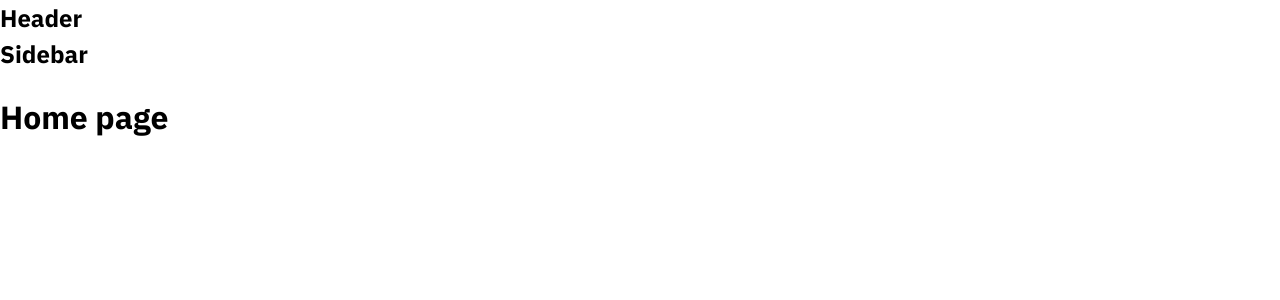
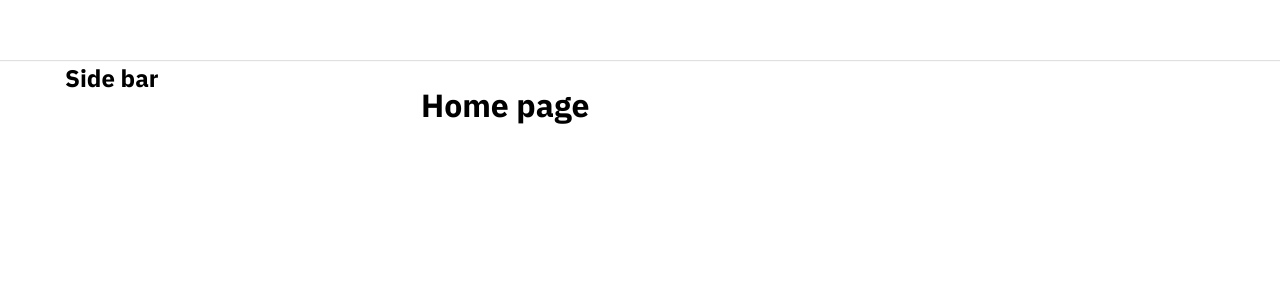
Before and after one commit to Mygit2001/tiktok-ui-1, a React (Create React App) app: page / in a window 1280 px wide. Shown: the top 300 px of the page. Built offline with nearby package versions, Linux system fonts and the light colour scheme.

Commit message:
upload code default layout

```diff
--- a/package.json
+++ b/package.json
@@ -6,6 +6,7 @@
     "@testing-library/jest-dom": "^5.16.4",
     "@testing-library/react": "^13.3.0",
     "@testing-library/user-event": "^13.5.0",
+    "classnames": "^2.3.1",
     "normalize.css": "^8.0.1",
     "react": "^18.2.0",
     "react-dom": "^18.2.0",
--- a/src/components/GlobalStyle/GlobalStyle.scss
+++ b/src/components/GlobalStyle/GlobalStyle.scss
@@ -3,6 +3,8 @@
 
 :root {
    --primary: #fe2c55;
+   --default-layout-header-height: 60px;
+   --default-layout-width: 1150px;
 }
 body {
    font-size: 1.6rem;
--- /dev/null
+++ b/src/components/Layout/DefaultLayout/DefaultLayout.module.scss
@@ -0,0 +1,12 @@
+.wrapper {
+   display: flex;
+   flex-direction: column;
+   align-items: center;
+}
+.container {
+   width: var(--default-layout-width);
+   display: flex;
+}
+.content {
+   flex: 1;
+}
--- /dev/null
+++ b/src/components/Layout/DefaultLayout/Sidebar/Sidebar.module.scss
@@ -0,0 +1,3 @@
+.wrapper {
+   width: 356px;
+}
--- a/src/components/Layout/DefaultLayout/Sidebar/index.js
+++ b/src/components/Layout/DefaultLayout/Sidebar/index.js
@@ -1,5 +1,13 @@
+import classNames from 'classnames/bind';
+import styles from './Sidebar.module.scss';
+const cx = classNames.bind(styles);
+
 function Sidebar() {
-   return <h2>Sidebar</h2>;
+   return (
+      <aside className={cx('wrapper')}>
+         <h2>Side bar</h2>
+      </aside>
+   );
 }
 
 export default Sidebar;
--- a/src/components/Layout/DefaultLayout/index.js
+++ b/src/components/Layout/DefaultLayout/index.js
@@ -1,12 +1,16 @@
+import classNames from 'classnames/bind';
 import Header from '~/components/Layout/components/Header';
+import styles from './DefaultLayout.module.scss';
 import Sidebar from './Sidebar';
+
+const cx = classNames.bind(styles);
 function DefaultLayout({ children }) {
    return (
-      <div>
+      <div className={cx('wrapper')}>
          <Header />
-         <div className=" container">
+         <div className={cx('container')}>
             <Sidebar />
-            <div className="content">{children}</div>
+            <div className={cx('content')}>{children}</div>
          </div>
       </div>
    );
--- a/src/components/Layout/HeaderOnly/index.js
+++ b/src/components/Layout/HeaderOnly/index.js
@@ -1,5 +1,5 @@
 import Header from '~/components/Layout/components/Header';
-function DefaultLayout({ children }) {
+function HeaderOnly({ children }) {
    return (
       <div>
          <Header />
@@ -10,4 +10,4 @@ function DefaultLayout({ children }) {
    );
 }
 
-export default DefaultLayout;
+export default HeaderOnly;
--- /dev/null
+++ b/src/components/Layout/components/Header/Header.module.scss
@@ -0,0 +1,11 @@
+.wrapper {
+   height: var(--default-layout-header-height);
+   width: 100%;
+   box-shadow: 0px 1px 1px rgb(0 0 0 / 12%);
+   display: flex;
+   justify-content: center;
+}
+.inner {
+   height: 100%;
+   width: var(--default-layout-width);
+}
--- a/src/components/Layout/components/Header/index.js
+++ b/src/components/Layout/components/Header/index.js
@@ -1,5 +1,13 @@
+import classNames from 'classnames/bind';
+import styles from './Header.module.scss';
+
+const cx = classNames.bind(styles);
 function Header() {
-   return <h2>Header</h2>;
+   return (
+      <header className={cx('wrapper')}>
+         <div className={cx('inner')}></div>
+      </header>
+   );
 }
 
 export default Header;
```
Also changed, not shown: 1 other file (tests, documents, lock files or other folders).
